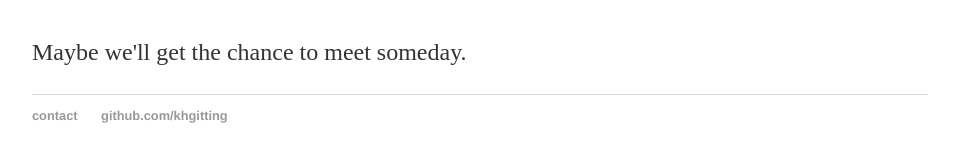
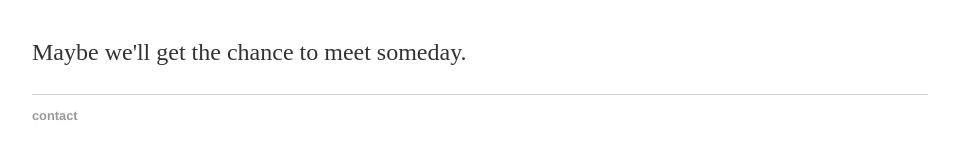
Before and after one commit to khgitting/khgitting.github.io, a Jekyll site: the page built from index.html, in a window 1280 px wide. Shown: the part 167-329 px from the top of the page, without its empty margins (160-1119 px from the left). Built offline with Jekyll 4.4.1, drawn with Linux system fonts in a browser that asks for light colours.

Commit message:
remove github link

```diff
--- a/_layouts/page.html
+++ b/_layouts/page.html
@@ -26,7 +26,6 @@
   <footer>
    <ul>
    <li><a href="/contact">contact</a></li>
-   <li><a href="https://github.com/khgitting">github.com/khgitting</a></li>
    </ul>
   </footer>
   </body>
```
